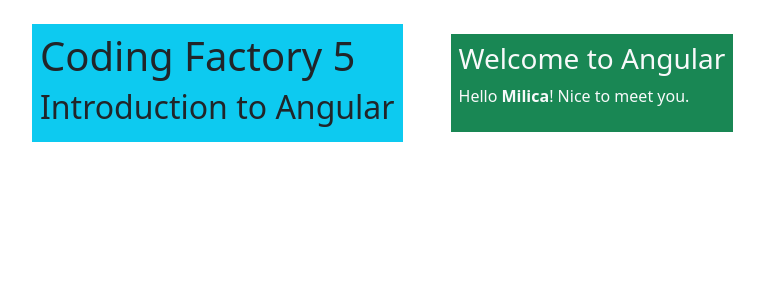
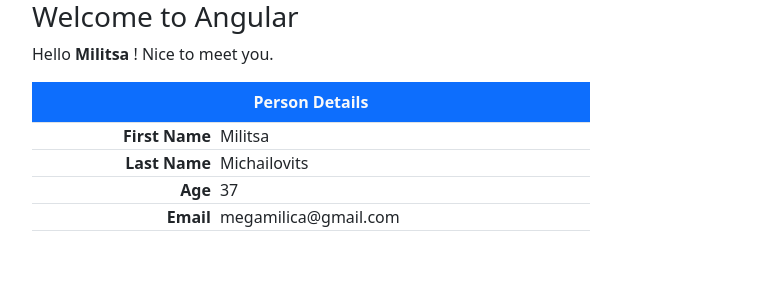
Before and after one commit to milicamiha/angular-introduction, an Angular app: page / in a window 1280 px wide. Shown: the top 300 px of the page, without its empty margins (50-814 px from the left). Built offline with nearby package versions, Linux system fonts and the light colour scheme.

Commit message:
one way binding read me

```diff
--- a/src/app/app.component.html
+++ b/src/app/app.component.html
@@ -1,12 +1,26 @@
-<div class="container mt-4">
-  <div class="d-flex gap-5 align-items-center">
-    <div class="bg-info p-2">
-      <h1>Coding Factory 5</h1>
-      <h2>Introduction to Angular</h2>
-    </div>
-    <div class="bg-success p-2 text-light">
-      <h3>Welcome to Angular</h3>
-      <p>Hello <strong>Milica</strong>! Nice to meet you.</p>
-    </div>
-  </div>
+<div class="container"><h3>Welcome to Angular</h3>
+<p>Hello <strong>{{name}}</strong>
+  ! Nice to meet you.</p>
+
+  <table class="table table-bordered w-50">
+    <caption class="caption-top fw-bold bg-primary text-light text-center">
+      Person Details
+    </caption>
+    <tr>
+      <td class="fw-semibold text-end">First Name</td>
+      <td class="ps-2">{{ person.givenName }}</td>
+    </tr>
+    <tr>
+      <td class="fw-semibold text-end">Last Name</td>
+      <td class="ps-2">{{ person.surName }}</td>
+    </tr>
+    <tr>
+      <td class="fw-semibold text-end">Age</td>
+      <td class="ps-2">{{ person.age }}</td>
+    </tr>
+    <tr>
+      <td class="fw-semibold text-end">Email</td>
+      <td class="ps-2">{{ person.email }}</td>
+    </tr>
+  </table>
 </div>
--- a/src/app/app.component.ts
+++ b/src/app/app.component.ts
@@ -8,5 +8,12 @@
   styleUrl: './app.component.css'
 })
 export class AppComponent {
-  title = 'angular-introduction';
+  name = 'Militsa';
+
+  person = {
+    givenName: 'Militsa',
+    surName: 'Michailovits',
+    age: 37,
+    email: 'megamilica@gmail.com'
+  }
 }
```
Also changed, not shown: 1 other file (tests, documents, lock files or other folders).
